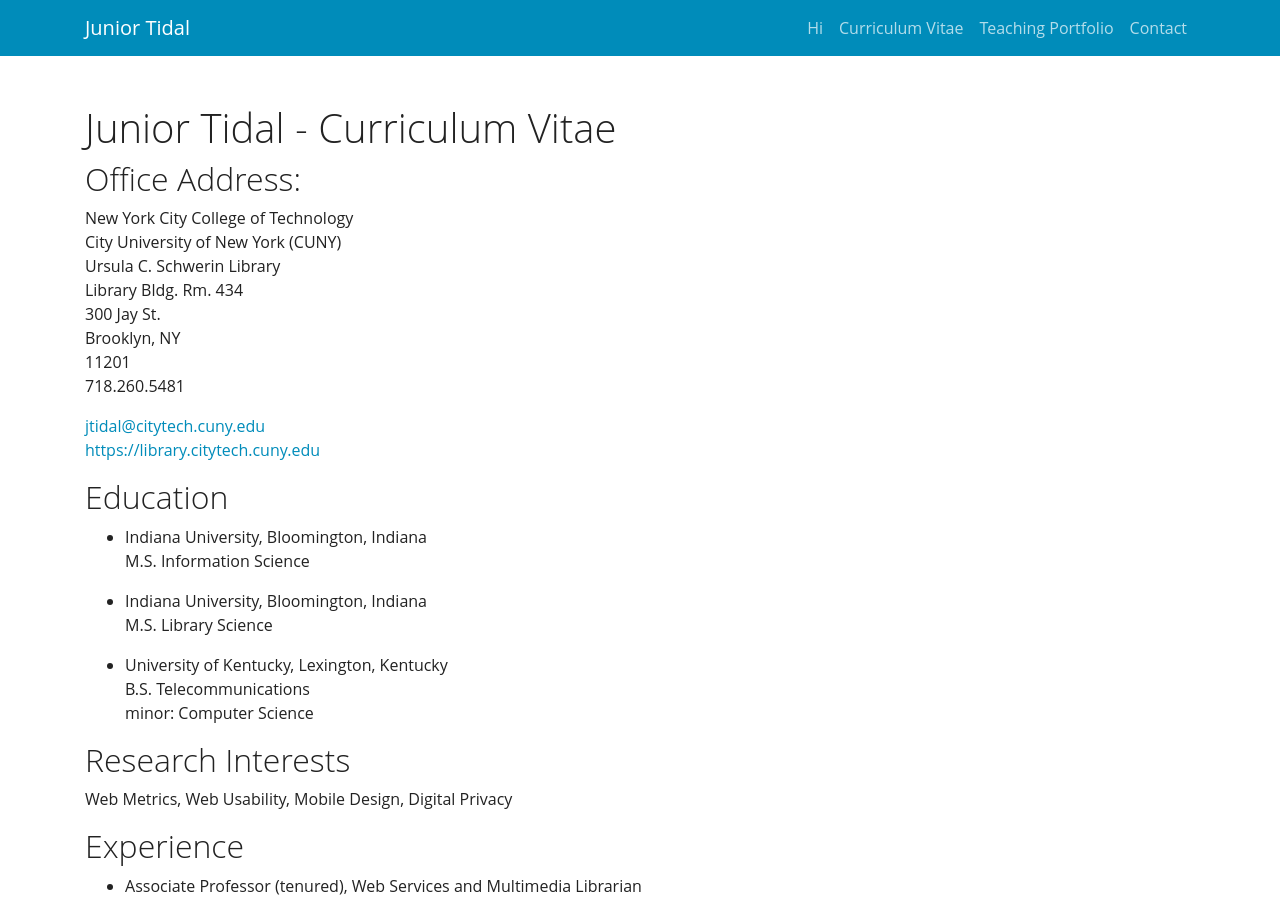
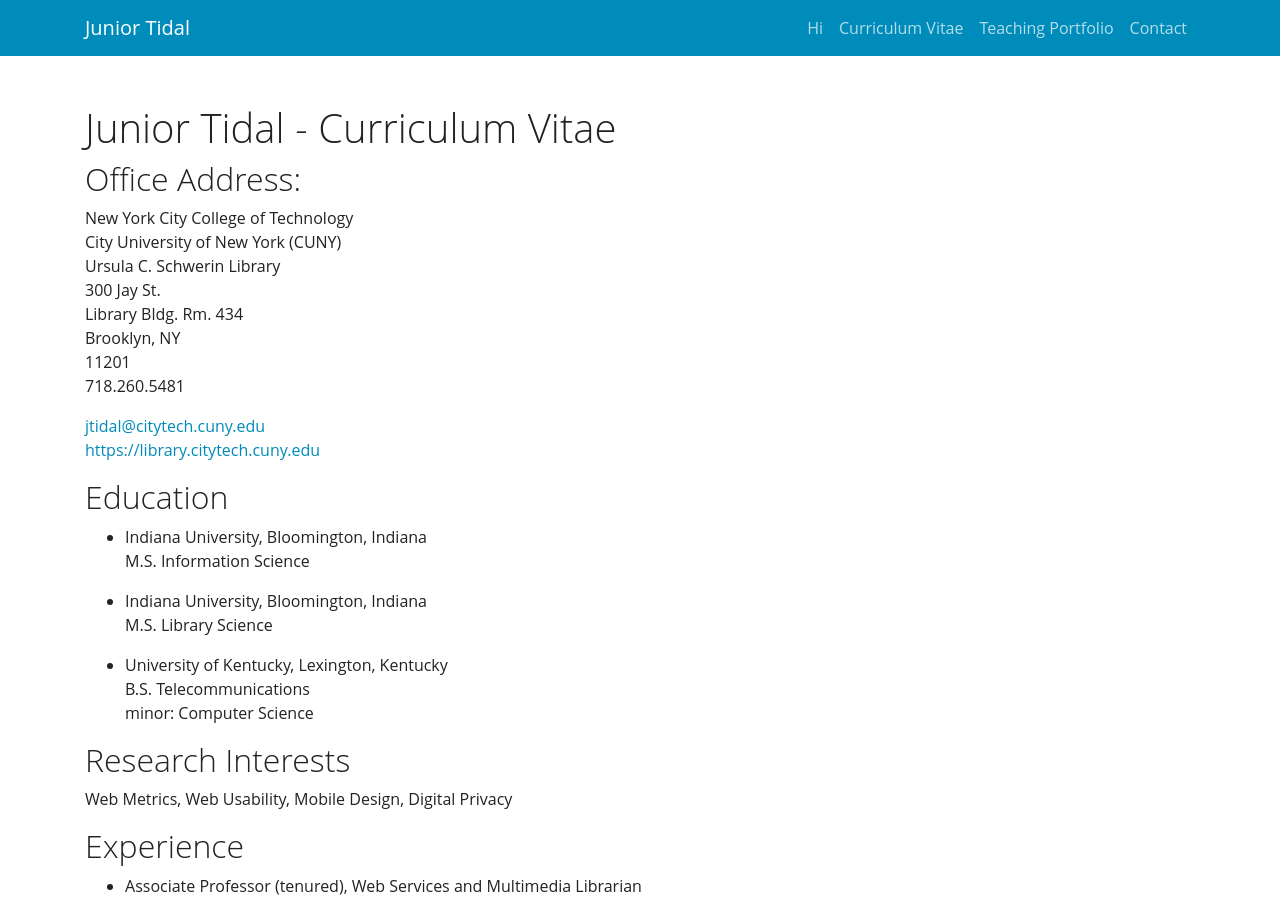
Before and after one commit to KentuckyFriedTofu/kentuckyfriedtofu.github.io.bak2, a Jekyll site: the page built from cv.md, in a window 1280 px wide and 900 px high. Built offline with Jekyll 4.4.1, drawn with Linux system fonts in a browser that asks for light colours.

Commit message:
Update cv.md

```diff
--- a/cv.md
+++ b/cv.md
@@ -10,8 +10,8 @@ title: Curriculum Vitae
 New York City College of Technology<br>
 City University of New York (CUNY)<br>
 Ursula C. Schwerin Library<br>
+300 Jay St.<br>
 Library Bldg. Rm. 434<br>
-300 Jay St.<br>
 Brooklyn, NY<br>
 11201<br>
 718.260.5481<br>
```
